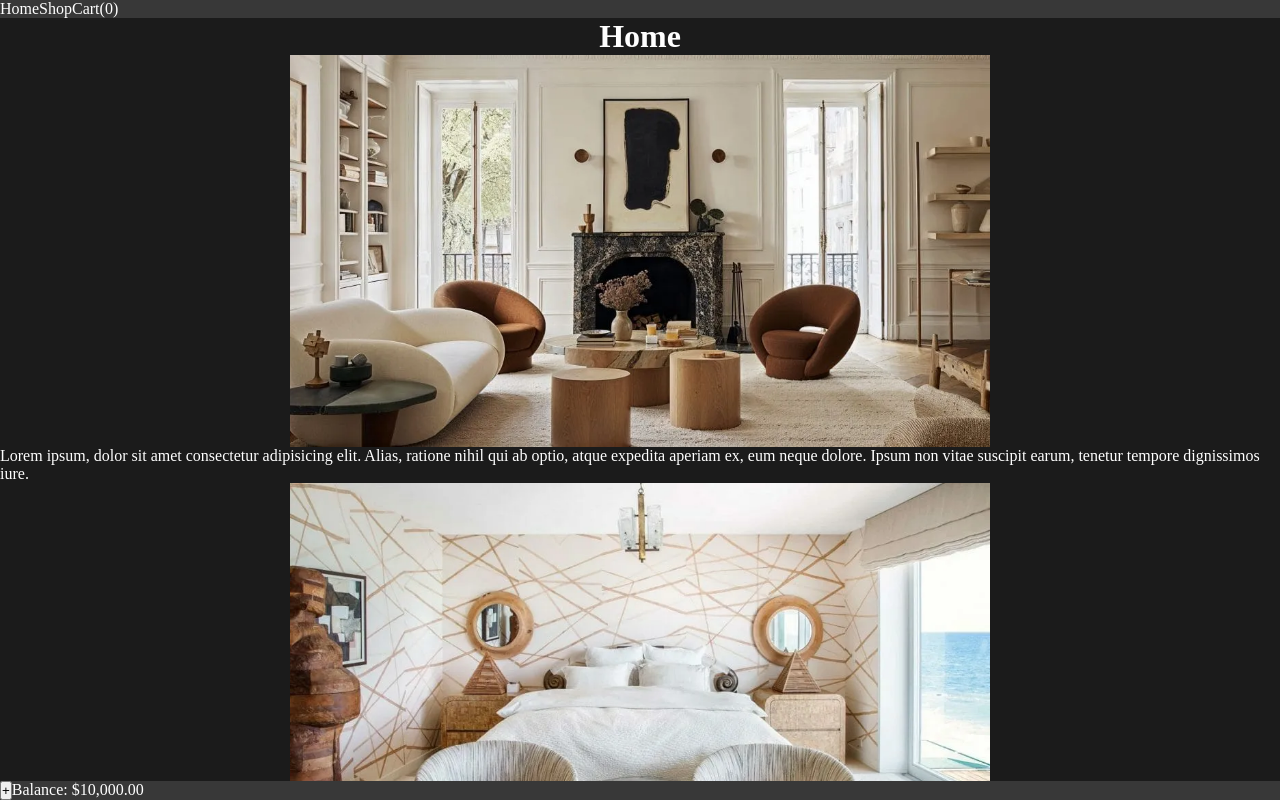
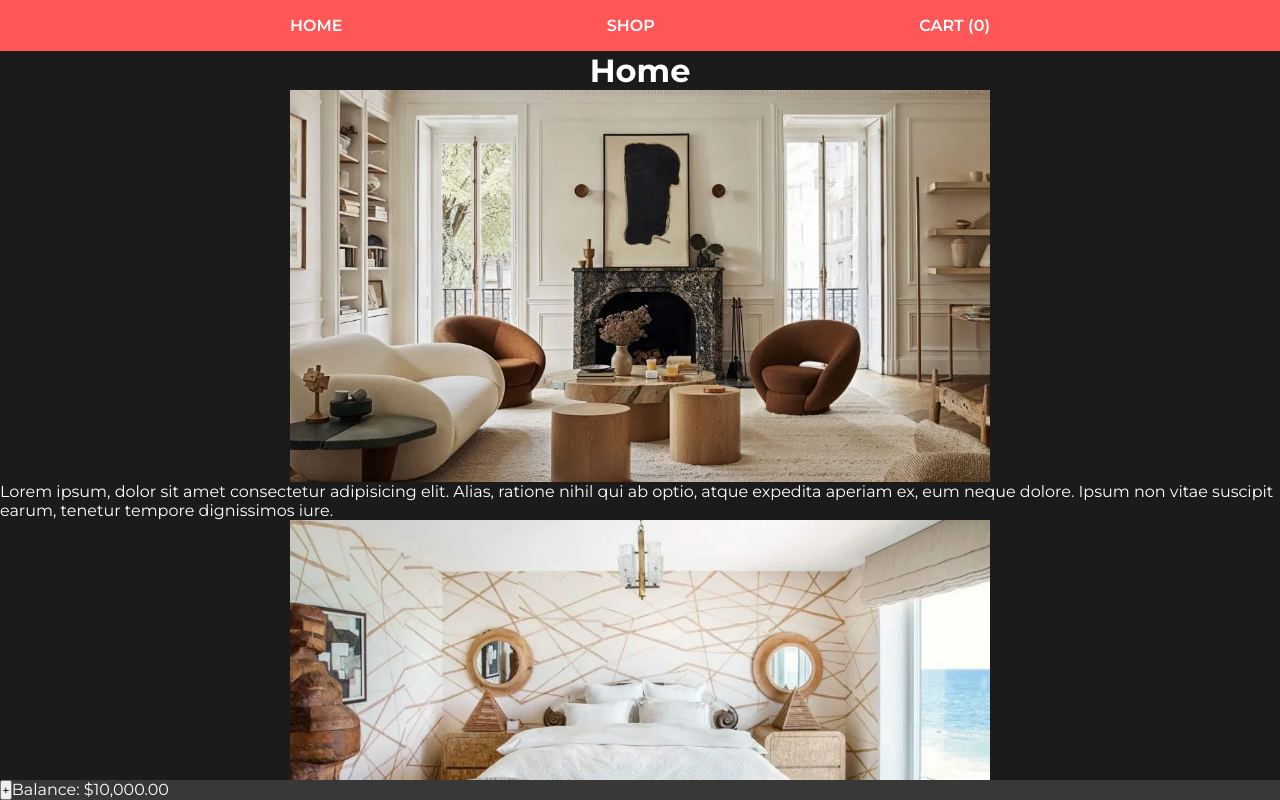
Before and after one commit to miguelruizc/odin-shopping-card, a React (Vite) app: page / in a window 1280 px wide. Shown: the top 800 px of the page. Built offline with nearby package versions, Linux system fonts and the light colour scheme.

Commit message:
Style nav-bar

```diff
--- a/index.html
+++ b/index.html
@@ -1,6 +1,9 @@
 <!doctype html>
 <html lang="en">
 	<head>
+		<style>
+			@import url('https://fonts.googleapis.com/css2?family=Montserrat:ital,wght@0,100..900;1,100..900&display=swap');
+		</style>
 		<meta charset="UTF-8" />
 		<meta name="viewport" content="width=device-width, initial-scale=1.0" />
 		<title>Shopping Card</title>
--- a/src/components/Nav.jsx
+++ b/src/components/Nav.jsx
@@ -6,9 +6,13 @@ const Nav = ({ cart }) => {
 		<div className="nav">
 			<ul>
 				<li>
-					<Link to="/">Home</Link>
-					<Link to="/shop">Shop</Link>
-					<Link to="/cart">Cart({cart.length})</Link>
+					<Link to="/">HOME</Link>
+				</li>
+				<li>
+					<Link to="/shop">SHOP</Link>
+				</li>
+				<li>
+					<Link to="/cart">CART ({cart.length})</Link>
 				</li>
 			</ul>
 		</div>
--- a/src/index.css
+++ b/src/index.css
@@ -2,6 +2,15 @@
 	margin: 0;
 	padding: 0;
 	box-sizing: border-box;
+}
+
+body,
+button,
+input {
+	font-family: 'Montserrat', sans-serif;
+	font-optical-sizing: auto;
+	font-weight: 400;
+	font-style: normal;
 }
 
 #root {
@@ -13,8 +22,22 @@
 }
 
 .nav {
-	background-color: rgb(56, 56, 56);
+	font-weight: 600;
+	background-color: rgb(255, 87, 87);
 	color: white;
+	padding: 16px;
+
+	width: 100%;
+	display: flex;
+	justify-content: center;
+}
+
+.nav ul {
+	width: 100%;
+	max-width: 700px;
+	list-style: none;
+	display: flex;
+	justify-content: space-between;
 }
 
 a {
```
